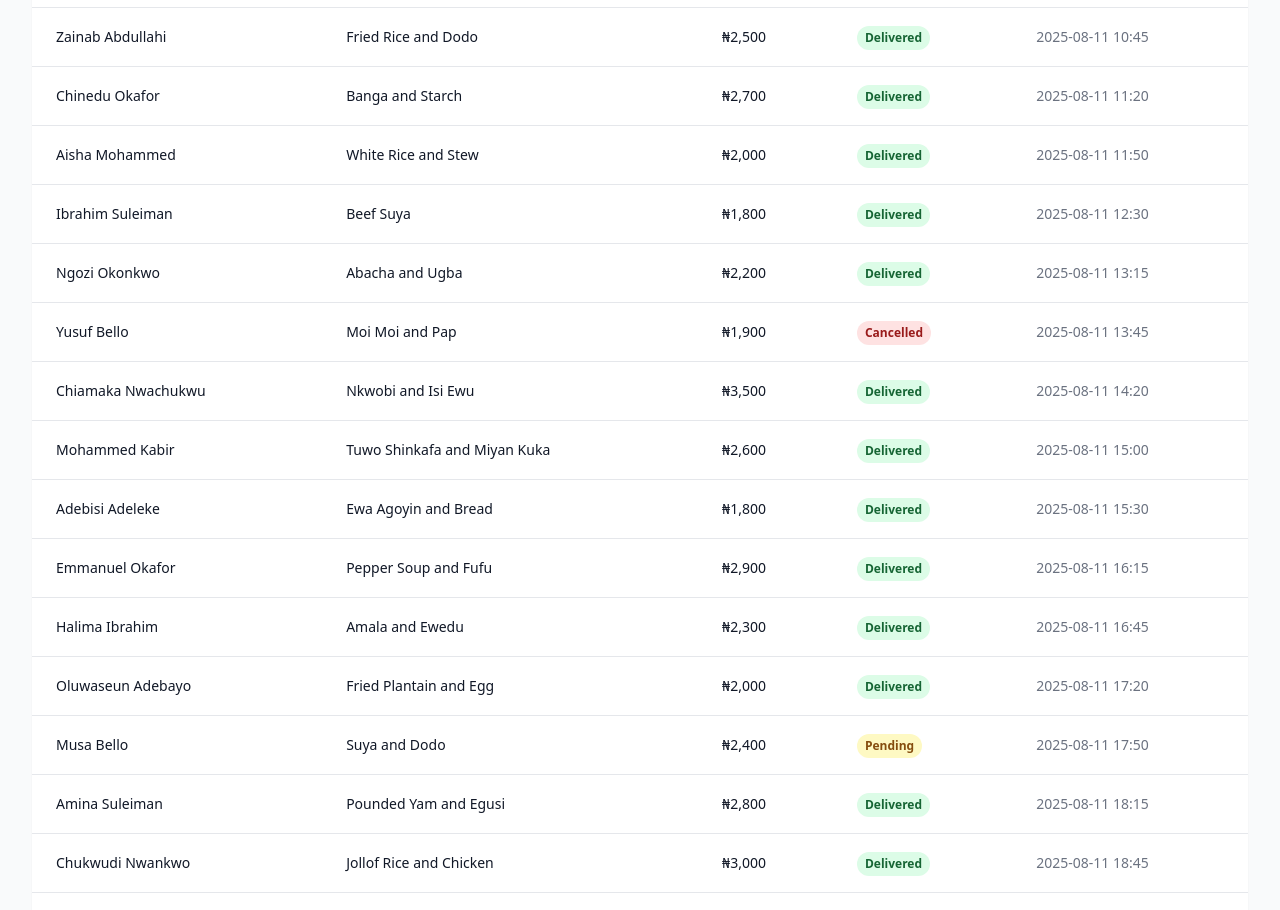
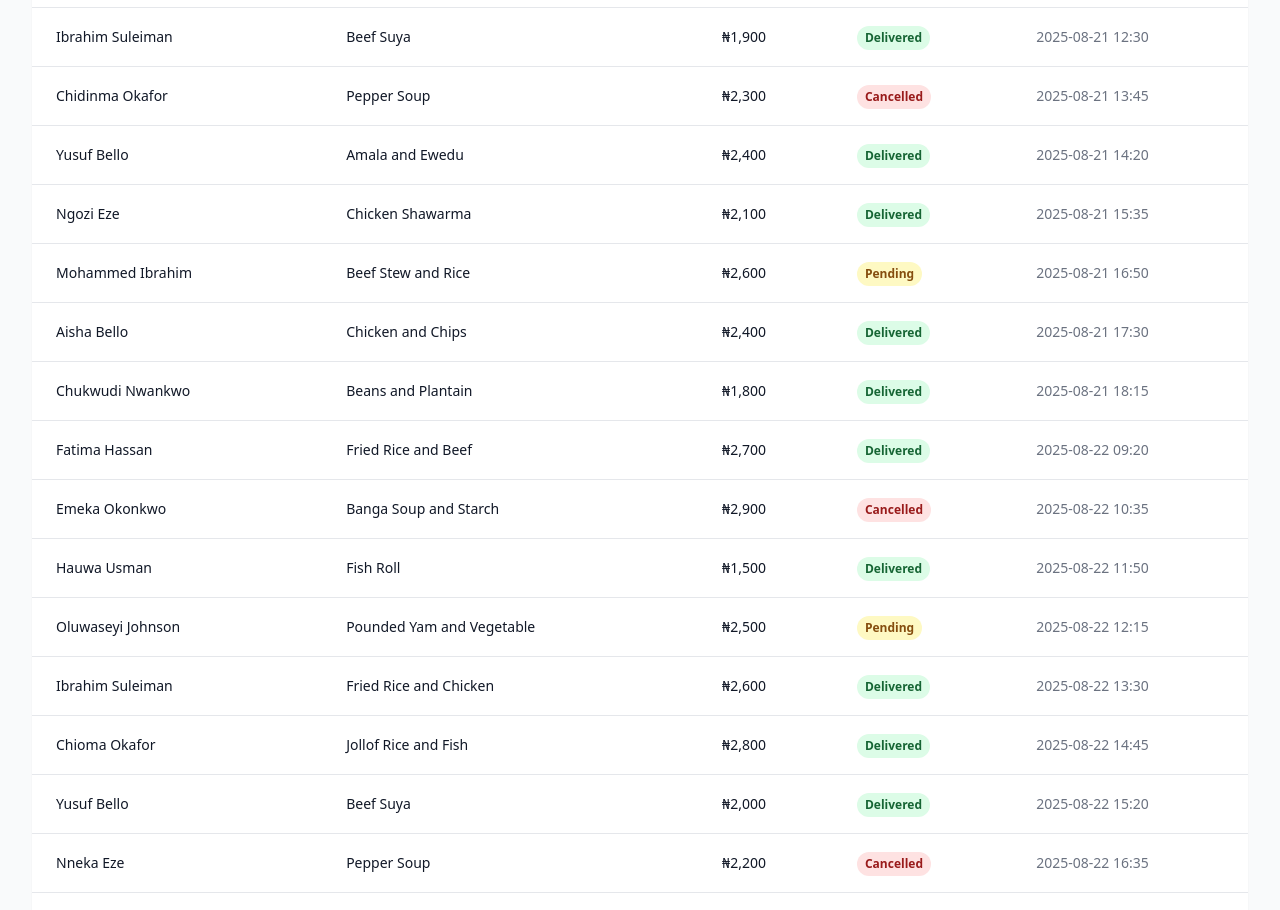
Before and after one commit to bluefound/foodybackend, a React (Create React App) app: page / in a window 1280 px wide. Shown: the part 1880-2790 px from the top of the page. Built offline with nearby package versions, Linux system fonts and the light colour scheme.

Commit message:
Add 20 new orders between August 21-22, 2025

```diff
--- a/src/App.js
+++ b/src/App.js
@@ -3,7 +3,7 @@ import React, { useState } from 'react';
 const App = () => {
   const [statusFilter, setStatusFilter] = useState('All');
 
-  // Updated orders with dates between August 1-8, 2025
+  // Updated orders with dates between August 1-22, 2025
   const orders = [
     {
       id: 1,
@@ -196,6 +196,166 @@ const App = () => {
       price: 2400,
       status: "Pending",
       orderTime: "2025-08-08 10:00"
+    },
+    {
+      id: 25,
+      customerName: "Oluwaseun Adeleke",
+      foodOrdered: "Pounded Yam and Egusi",
+      price: 2900,
+      status: "Delivered",
+      orderTime: "2025-08-21 09:30"
+    },
+    {
+      id: 26,
+      customerName: "Adebayo Johnson",
+      foodOrdered: "Fried Rice and Chicken",
+      price: 2600,
+      status: "Delivered",
+      orderTime: "2025-08-21 10:45"
+    },
+    {
+      id: 27,
+      customerName: "Amina Mohammed",
+      foodOrdered: "Jollof Rice and Fish",
+      price: 2700,
+      status: "Delivered",
+      orderTime: "2025-08-21 11:15"
+    },
+    {
+      id: 28,
+      customerName: "Ibrahim Suleiman",
+      foodOrdered: "Beef Suya",
+      price: 1900,
+      status: "Delivered",
+      orderTime: "2025-08-21 12:30"
+    },
+    {
+      id: 29,
+      customerName: "Chidinma Okafor",
+      foodOrdered: "Pepper Soup",
+      price: 2300,
+      status: "Cancelled",
+      orderTime: "2025-08-21 13:45"
+    },
+    {
+      id: 30,
+      customerName: "Yusuf Bello",
+      foodOrdered: "Amala and Ewedu",
+      price: 2400,
+      status: "Delivered",
+      orderTime: "2025-08-21 14:20"
+    },
+    {
+      id: 31,
+      customerName: "Ngozi Eze",
+      foodOrdered: "Chicken Shawarma",
+      price: 2100,
+      status: "Delivered",
+      orderTime: "2025-08-21 15:35"
+    },
+    {
+      id: 32,
+      customerName: "Mohammed Ibrahim",
+      foodOrdered: "Beef Stew and Rice",
+      price: 2600,
+      status: "Pending",
+      orderTime: "2025-08-21 16:50"
+    },
+    {
+      id: 33,
+      customerName: "Aisha Bello",
+      foodOrdered: "Chicken and Chips",
+      price: 2400,
+      status: "Delivered",
+      orderTime: "2025-08-21 17:30"
+    },
+    {
+      id: 34,
+      customerName: "Chukwudi Nwankwo",
+      foodOrdered: "Beans and Plantain",
+      price: 1800,
+      status: "Delivered",
+      orderTime: "2025-08-21 18:15"
+    },
+    {
+      id: 35,
+      customerName: "Fatima Hassan",
+      foodOrdered: "Fried Rice and Beef",
+      price: 2700,
+      status: "Delivered",
+      orderTime: "2025-08-22 09:20"
+    },
+    {
+      id: 36,
+      customerName: "Emeka Okonkwo",
+      foodOrdered: "Banga Soup and Starch",
+      price: 2900,
+      status: "Cancelled",
+      orderTime: "2025-08-22 10:35"
+    },
+    {
+      id: 37,
+      customerName: "Hauwa Usman",
+      foodOrdered: "Fish Roll",
+      price: 1500,
+      status: "Delivered",
+      orderTime: "2025-08-22 11:50"
+    },
+    {
+      id: 38,
+      customerName: "Oluwaseyi Johnson",
+      foodOrdered: "Pounded Yam and Vegetable",
+      price: 2500,
+      status: "Pending",
+      orderTime: "2025-08-22 12:15"
+    },
+    {
+      id: 39,
+      customerName: "Ibrahim Suleiman",
+      foodOrdered: "Fried Rice and Chicken",
+      price: 2600,
+      status: "Delivered",
+      orderTime: "2025-08-22 13:30"
+    },
+    {
+      id: 40,
+      customerName: "Chioma Okafor",
+      foodOrdered: "Jollof Rice and Fish",
+      price: 2800,
+      status: "Delivered",
+      orderTime: "2025-08-22 14:45"
+    },
+    {
+      id: 41,
+      customerName: "Yusuf Bello",
+      foodOrdered: "Beef Suya",
+      price: 2000,
+      status: "Delivered",
+      orderTime: "2025-08-22 15:20"
+    },
+    {
+      id: 42,
+      customerName: "Nneka Eze",
+      foodOrdered: "Pepper Soup",
+      price: 2200,
+      status: "Cancelled",
+      orderTime: "2025-08-22 16:35"
+    },
+    {
+      id: 43,
+      customerName: "Mohammed Abubakar",
+      foodOrdered: "Fried Rice and Chicken",
+      price: 2600,
+      status: "Delivered",
+      orderTime: "2025-08-22 17:50"
+    },
+    {
+      id: 44,
+      customerName: "Amina Ibrahim",
+      foodOrdered: "Jollof Rice and Beef",
+      price: 2400,
+      status: "Pending",
+      orderTime: "2025-08-22 18:30"
     },
     {
       id: 25,
```
